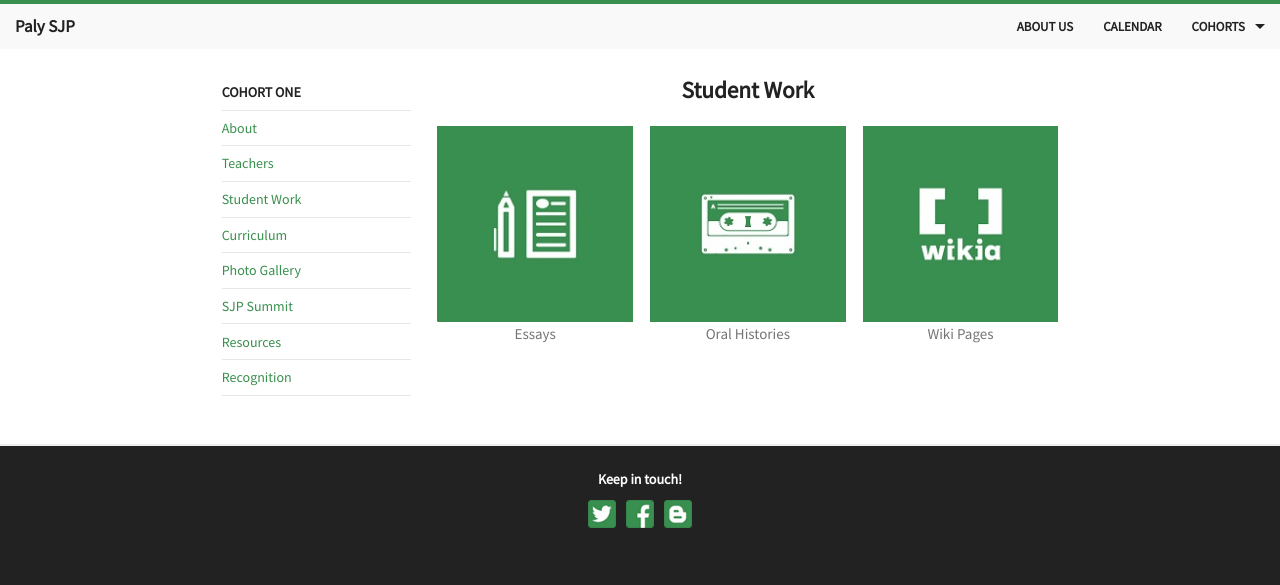
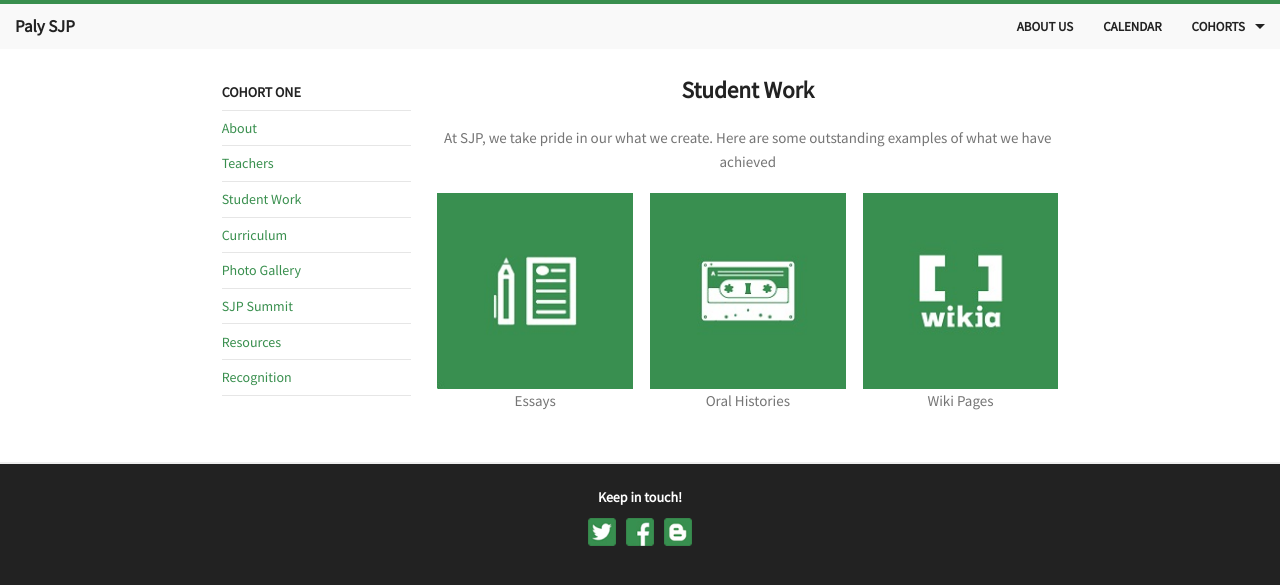
Before and after one commit to rafilong/palysjp-website, a Jekyll site: the page built from cohorts/one/studentwork.html, in a window 1280 px wide. Shown: the top 585 px of the page. Built offline with Jekyll 4.4.1, drawn with Linux system fonts in a browser that asks for light colours; Markdown is read by kramdown in place of the engine named in the settings.

Commit message:
blurb added

```diff
--- a/cohorts/one/studentwork.html
+++ b/cohorts/one/studentwork.html
@@ -5,6 +5,7 @@ cohortlink: one
 cohort: ONE
 ---
 <h3 style="margin-bottom:20px">Student Work</h3>
+<p style="text-align:center">At SJP, we take pride in our what we create. Here are some outstanding examples of what we have achieved</p>
 <div class="row">
   <div class="small-4 large-4 columns" style="padding-right:.5em">
     <a href="/cohorts/one/studentwork/essays.html">
```
